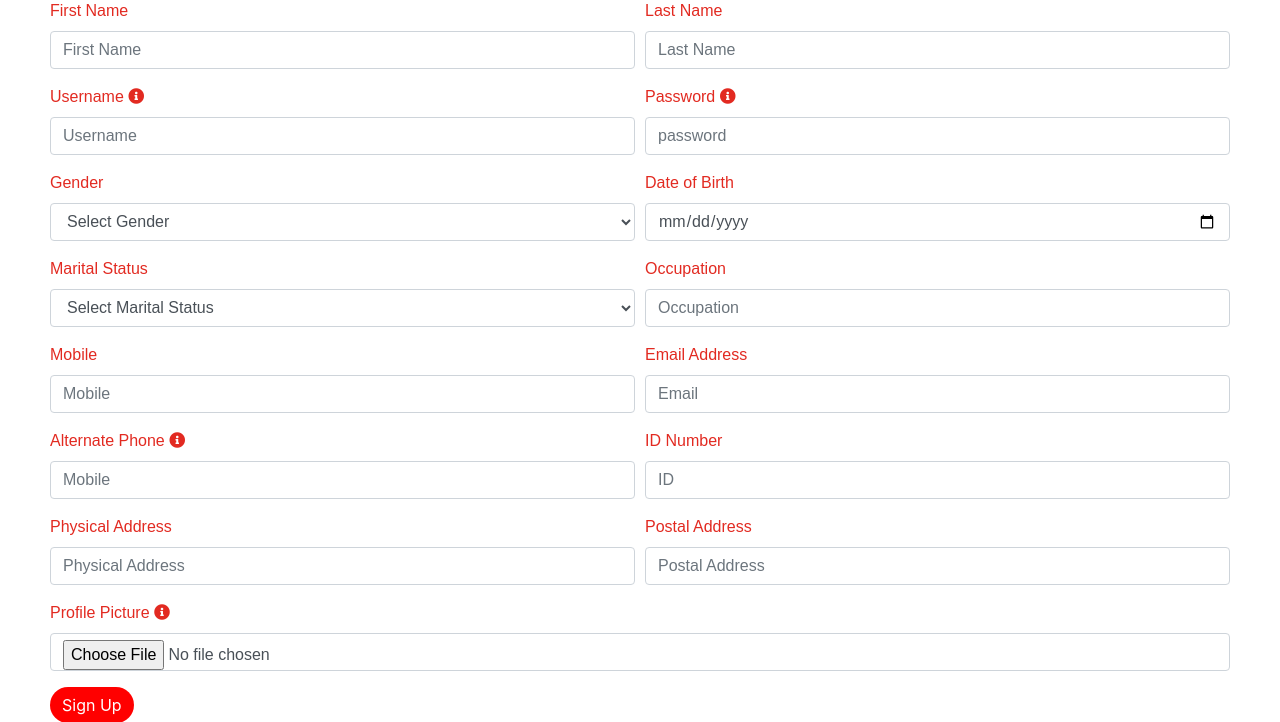
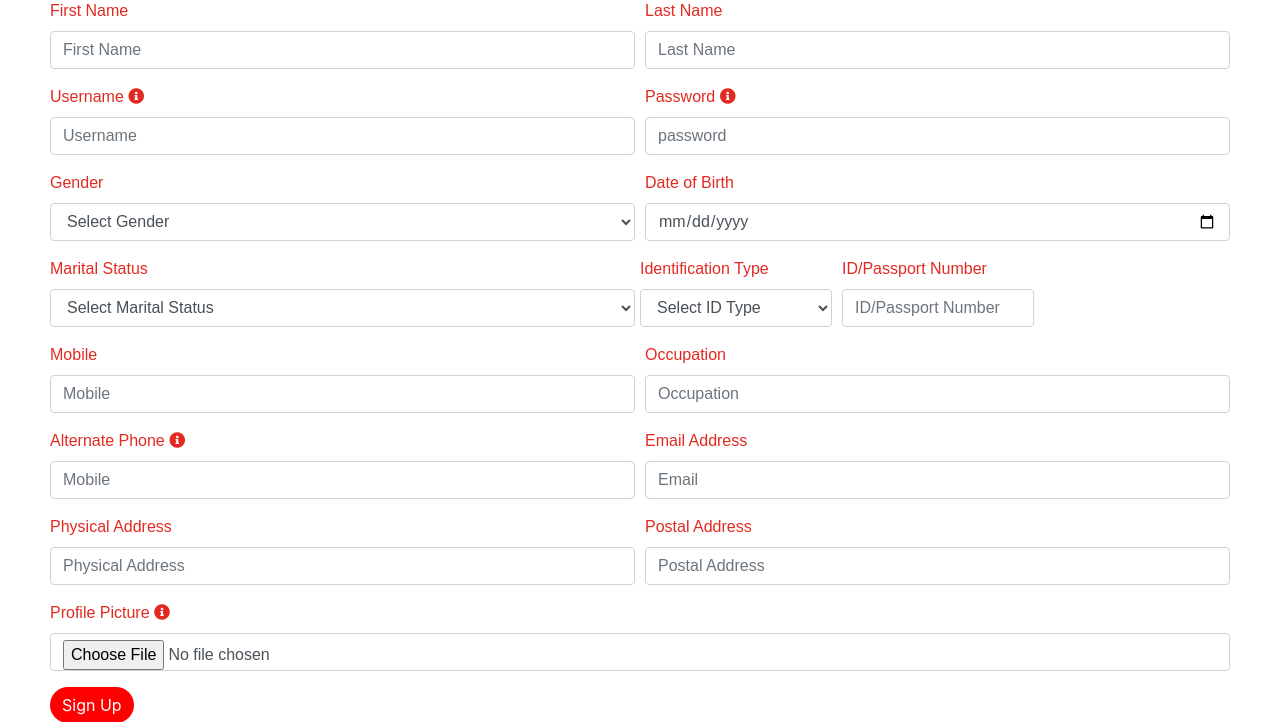
Before and after one commit to Minet-Botswana/Village-Project, a Django app: page /customer/customersignup in a window 1280 px wide. Shown: the part 232-954 px from the top of the page. Run offline with Django 3.2, Linux system fonts and the light colour scheme; some libraries are stand-ins or nearby versions.

Commit message:
Yaay, hampore ke ile..mme ke eme gone ha

```diff
--- a/customer/forms.py
+++ b/customer/forms.py
@@ -26,10 +26,17 @@ class CustomerForm(forms.ModelForm):
         ('W', 'Widowed'),
     ]
 
+    ID_TYPE_CHOICES = [
+        ('', 'Select ID Type'),
+        ('ID', 'ID'),
+        ('Passport', 'Passport'),
+    ]
+
     gender = forms.ChoiceField(choices=GENDER_CHOICES, required=True, initial='', widget=forms.Select(attrs={'class': 'form-control'}))
     date_of_birth = forms.DateField(widget=forms.DateInput(attrs={'type': 'date', 'class': 'form-control'}), required=True)
     marital_status = forms.ChoiceField(choices=MARITAL_STATUS_CHOICES, required=True, initial='', widget=forms.Select(attrs={'class': 'form-control'}))
+    id_type = forms.ChoiceField(choices=ID_TYPE_CHOICES, required=True, initial='', widget=forms.Select(attrs={'class': 'form-control'}))
 
     class Meta:
         model = Customer
-        fields = ['address', 'mobile', 'profile_pic', 'id_number', 'postal_address', 'physical_address', 'occupation', 'alternate_phone', 'gender', 'date_of_birth', 'marital_status']
+        fields = ['address', 'mobile', 'profile_pic', 'id_type', 'id_number', 'postal_address', 'physical_address', 'occupation', 'alternate_phone', 'gender', 'date_of_birth', 'marital_status']
--- a/customer/models.py
+++ b/customer/models.py
@@ -15,12 +15,18 @@ class Customer(models.Model):
         ('W', 'Widowed'),
     ]
 
+    ID_TYPE_CHOICES = [
+        ('ID', 'ID'),
+        ('Passport', 'Passport'),
+    ]
+
     user=models.OneToOneField(User,on_delete=models.CASCADE)
     profile_pic= models.ImageField(upload_to='profile_pic/Customer/',null=True,blank=True)
     address = models.CharField(max_length=40)
     mobile = models.CharField(max_length=20,null=False)
 
     # New fields
+    id_type = models.CharField(max_length=10, choices=ID_TYPE_CHOICES, null=True, blank=True)
     id_number = models.CharField(max_length=20, unique=True, null=True, blank=True)
     postal_address = models.CharField(max_length=100, null=True, blank=True)
     physical_address = models.CharField(max_length=100, null=True, blank=True)
--- a/insurance/models.py
+++ b/insurance/models.py
@@ -62,7 +62,7 @@ class PolicyRecord(models.Model):
         return self.policy.tenure
 
     def __str__(self):
-        return self.policy
+        return f"{self.customer} - {self.Policy} - {self.status}"
 
 class Question(models.Model):
     customer= models.ForeignKey(Customer, on_delete=models.CASCADE)
--- a/templates/customer/customerbase.html
+++ b/templates/customer/customerbase.html
@@ -213,6 +213,8 @@
     <a href="/customer/apply-policy"><i class="fab fa-product-hunt"></i><span>Apply Policy</span></a>
     <a href="/customer/history"><i class="fas fa-history"></i><span>History</span></a>
 
+    <a href="/#sets"><i class="fa-solid fa-file fa-beat-fade"></i><span>Forms</span></a>
+    <a href="/#sets"><i class="fas fa-sync-alt"></i><span>Payments</span></a>
     <a href="/customer/ask-question"><i class="fas fa-question-circle"></i><span>Ask Question</span></a>
     <a href="/customer/question-history"><i class="fas fa-sync-alt"></i><span>Question History</span></a>
   </div>
--- a/templates/customer/customersignup.html
+++ b/templates/customer/customersignup.html
@@ -87,9 +87,15 @@
             <label for="marital_status">Marital Status</label>
             {{ customerForm.marital_status|attr:'required:true' }}
         </div>
-        <div class="form-group col-md-6">
-          <label for="address">Occupation</label>
-          {% render_field customerForm.occupation|attr:'required:true'  class="form-control" placeholder="Occupation" %}
+        <div class="form-row">
+          <div class="form-group col-md-6">
+              <label for="id_type">Identification Type</label>
+              {% render_field customerForm.id_type|attr:'required:true' class="form-control" %}
+          </div>
+          <div class="form-group col-md-6">
+              <label for="id_number">ID/Passport Number</label>
+              {% render_field customerForm.id_number|attr:'required:true' class="form-control" placeholder="ID/Passport Number" %}
+          </div>
         </div>
     </div>
 
@@ -99,11 +105,12 @@
           {% render_field customerForm.mobile|attr:'required:true' class="form-control" placeholder="Mobile" id="id_mobile" %}
           <div id="mobile-error-message" style="color: red;"></div>
       </div>
+
       <div class="form-group col-md-6">
-          <label for="address">Email Address</label>
-          {% render_field customerForm.address|attr:'required:true' class="form-control" placeholder="Email" %}
-      </div>
-  </div>
+          <label for="address">Occupation</label>
+          {% render_field customerForm.occupation|attr:'required:true'  class="form-control" placeholder="Occupation" %}
+        </div>
+    </div>
 
       <div class="form-row">
         <div class="form-group col-md-6">
@@ -115,10 +122,11 @@
           <div id="mobile-error-message" style="color: red;"></div>
         </div>
         <div class="form-group col-md-6">
-          <label for="address">ID Number</label>
-          {% render_field customerForm.id_number|attr:'required:true'  class="form-control" placeholder="ID" %}
+          <label for="address">Email Address</label>
+          {% render_field customerForm.address|attr:'required:true' class="form-control" placeholder="Email" %}
         </div>
       </div>
+
 
       <div class="form-row">
         <div class="form-group col-md-6">
@@ -183,7 +191,9 @@
     </script>
     <script>
       document.addEventListener("DOMContentLoaded", function () {
-          var mobileInput = document.getElementById("id_mobile", "id_alternate_phone");
+        var mobileInput = document.getElementById("id_mobile");
+        var alternatePhoneInput = document.getElementById("id_alternate_phone");
+
 
           mobileInput.addEventListener("input", function () {
               var mobileValue = mobileInput.value.trim();
--- a/templates/insurance/navbar.html
+++ b/templates/insurance/navbar.html
@@ -91,8 +91,8 @@
         </div>
 
         <div class="navbar-nav">
-          <a href="/aboutus" class="nav-item nav-link">About Us</a>
-          <a href="/contactus" class="nav-item nav-link">Contact Us</a>
+          <a href="/aboutus" class="nav-item nav-link">BENEFITS</a>
+          <a href="/contactus" class="nav-item nav-link">CONDITIONS</a>
         </div>
       </div>
     </nav>
```
Also changed, not shown: templates/customer/customer_dashboard.html (+10 -0 lines), templates/insurance/admin_dashboard.html (+22 -3 lines), customer/migrations/0007_customer_id_type.py (added), static/profile_pic/Customer/1699435490991.jpg (added), static/profile_pic/Customer/HPage_FQosptI.png (added), static/profile_pic/Customer/IMG-20230426-WA0022_6aJ4JRF.jpg (added), static/profile_pic/Customer/Teal_Life_Insurance_Flyer.png (added), static/profile_pic/Customer/Web_capture_14-11-2023_131825_www.linkedin.com.jpeg (added), static/profile_pic/Customer/Web_capture_8-11-2023_204726_www.turnitin.com.jpeg (added), static/profile_pic/Customer/download.png (added), static/profile_pic/Customer/mg1-1.jpg (added), static/profile_pic/Customer/night-sky-7733876_1280_vo6w69y.jpg (added).
